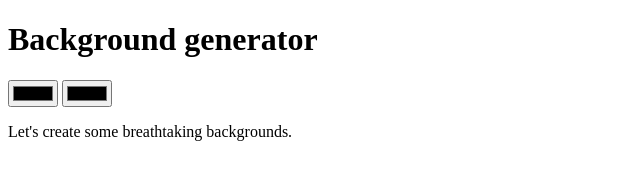
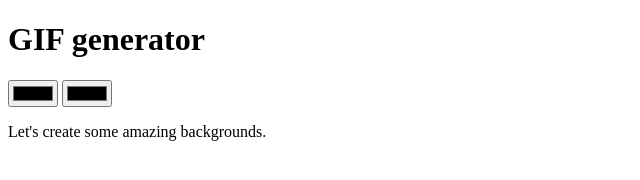
Before and after one commit to Dilshan-Lakruwan99/Background-Generator, a plain HTML site: page index.html in a window 1280 px wide. Shown: the whole page, without its empty margins (0-640 px from the left). Drawn offline with Linux system fonts and the light colour scheme.

Commit message:
changing the tilte

```diff
--- a/index.html
+++ b/index.html
@@ -5,10 +5,10 @@
       <link rel="stylesheet" type="text" src="./style.css0"/>
    </head>
    <body>
-      <h1>Background generator</h1>
+      <h1>GIF generator</h1>
       <input class="color1" type="color">
       <input class="color2" type="color">
-      <p>Let's create some breathtaking backgrounds.</p>
+      <p>Let's create some amazing backgrounds.</p>
       <script type="text" src="./script.js"/>
    </body>
 </html>
```
